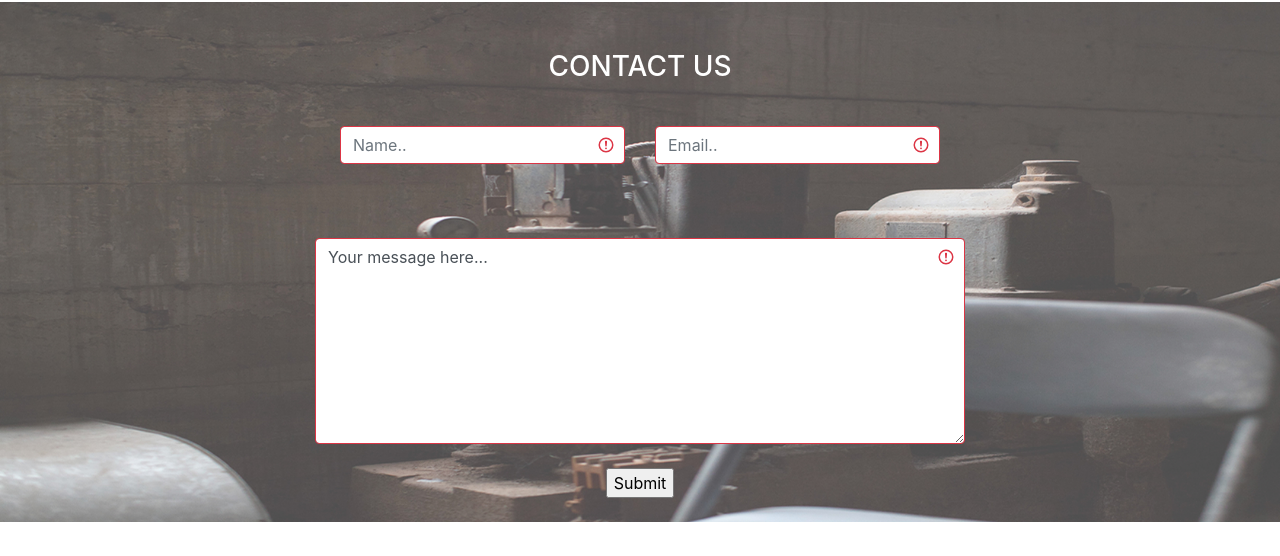
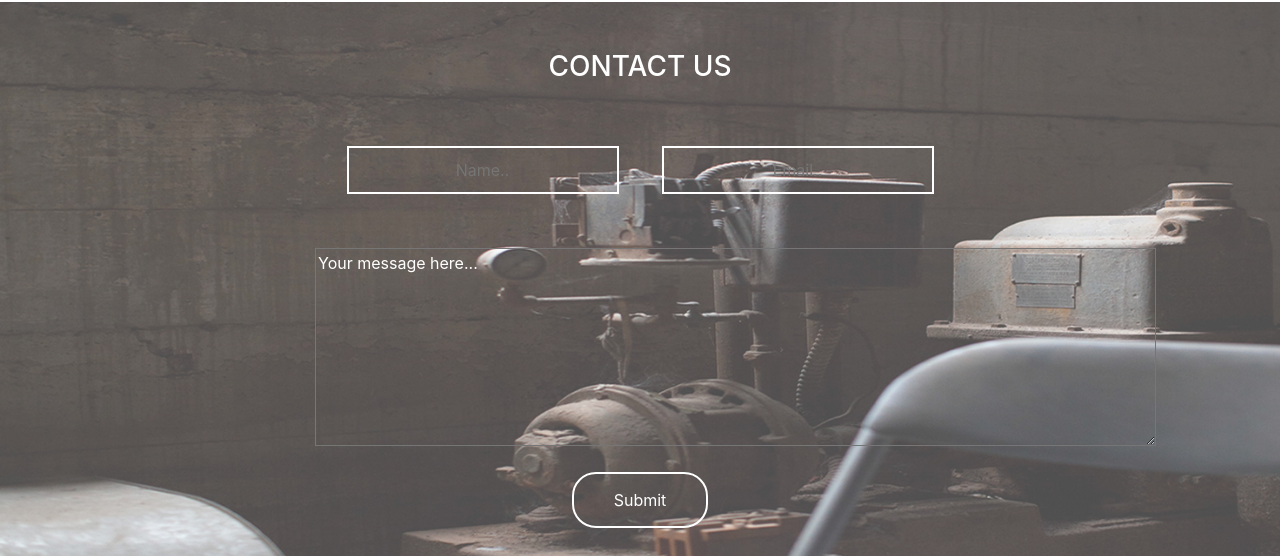
Before and after one commit to AdnanK1/Delani-Studio, a plain HTML site: page index.html in a window 1280 px wide. Shown: the part 2130-2686 px from the top of the page. Drawn offline with Linux system fonts and the light colour scheme.

```diff
--- a/css/styles.css
+++ b/css/styles.css
@@ -42,10 +42,39 @@ h5{
   width: 650px;
   margin: auto;
 }
-.form input[type = "text"]{
-  width: 750px;
-  opacity: 0%;
+.mainForm input[type = "text"]{
+  border: 0;
+  background: none;
+  display: block;
+  margin: 20px auto;
+  text-align: center;
+  border: 2px solid;
+  padding: 10px 10px;
+  width: 500 px;
+  outline: none;
+  color: white;
+  cursor: pointer;
 }
+.mainForm input[type = "submit"]{
+  border: 0;
+  background: none;
+  display: block;
+  margin: 20px auto;
+  text-align: center;
+  border: 2px solid;
+  padding: 14px 40px;
+  outline: none;
+  border-radius: 24px;
+  color: white;
+  transition: 0.25s;
+  cursor: pointer;
+
+}
+#textarea{
+  background: none;
+  color: #fff;
+}
+
 .footer{
   text-align: center;
 }
@@ -58,3 +87,6 @@ h5{
 #product_hide{
   display: none;
 }
+.dialogbox{
+  display: none;
+}
--- a/index.html
+++ b/index.html
@@ -50,7 +50,7 @@
         </div>
         <div class="col-md-4">
           <div id ="dev_show">
-            <img src="images/services_icons/dev_icon.png" alt="development">
+            <img src="images/services_icons/dev_icon.png" alt="development" id="img2">
             <p>development</p>
           </div>
             <div id ="dev_hide">
@@ -61,7 +61,7 @@
         </div>
         <div class="col-md-4">
           <div id ="product_show">
-            <img src="images/services_icons/product_icon.png" alt="product">
+            <img src="images/services_icons/product_icon.png" alt="product" id="img3">
             <p>product</p>
           </div>
             <div id ="product_hide">
@@ -113,22 +113,19 @@
       <form class="mainForm" action="index.html" method="post">
         <div class="row">
           <div class="col">
-            <div class="form-group">
-                <input type="text" name="Name" placeholder="Name.." class="form-control is-invalid">
-            </div>
+              <input type="text" id ="Name" placeholder="Name.." required>
           </div>
           <div class="col">
-            <div class="form-group">
-                <input type="text" name="Email" placeholder="Email.."class="form-control is-invalid"><br><br>
-            </div>
+              <input type="text" id ="Email" placeholder="Email.." required><br>
           </div>
-
         </div>
-            <textarea name="Message" rows="8" cols="80" class="form-control is-invalid">Your message here... </textarea><br>
-              <input type="submit" name="submit" id="submit"><br><br>
-
-          </form>
-        </div>
+            <textarea name="Message" id="textarea" rows="8" cols="80">Your message here... </textarea><br>
+            <input type="submit" name="submit" id="submit"><br><br>
+      </form>
+              <div class="dialogbox">
+                <p>Thank you <span class="Name"></span> for your response which was well received.</p>
+              </div>
+      </div>
         <div class="container">
           <div class="row">
             <div class="col">
```
Also changed, not shown: 1 other file.
